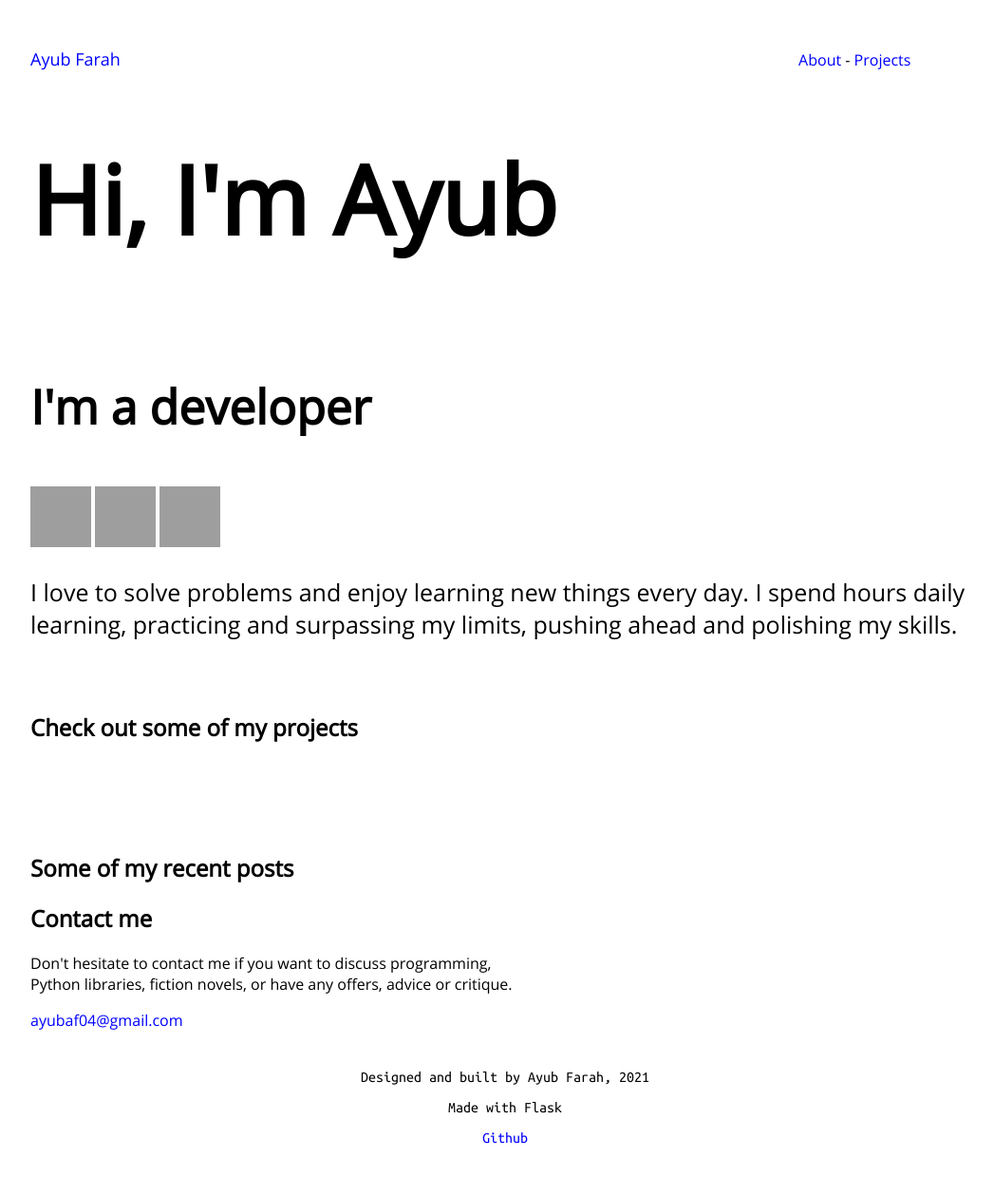
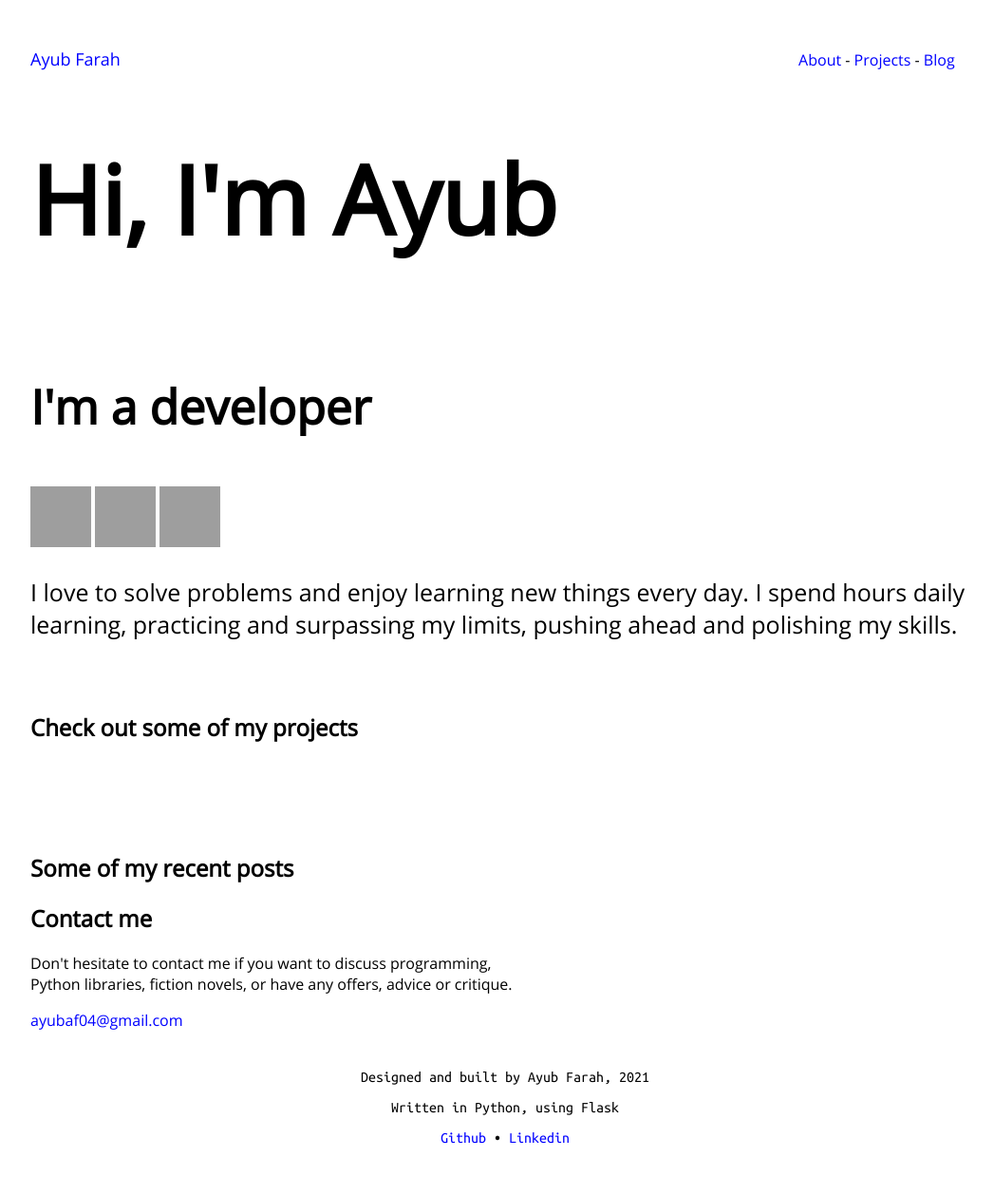
Before and after one commit to ayubf/flask-portfolio, a Flask app: page / in a window 1280 px wide. Shown: the whole page at 95% size, without its empty margins (108-1155 px from the left). Run offline with Flask 2, Linux system fonts and the light colour scheme; data that the repository does not hold is empty; grey boxes are pictures that could not be loaded.

Commit message:
Changed wording, added Linkedin

```diff
--- a/templates/base.j2
+++ b/templates/base.j2
@@ -13,7 +13,7 @@
 	{% block navbar %}
 	<div class='headerBar'>
 
-			<a id='nameLink' href="/">Ayub Farah</a>  <a href="/about">About </a> - <a href="/projects"> Projects</a>
+			<a id='nameLink' href="/">Ayub Farah</a>  <a href="/about">About </a> - <a href="/projects"> Projects</a> - <a href="/posts">Blog</a>
 
 	</div>
 	{% endblock %}
@@ -25,9 +25,9 @@
 	{% block footer %}
 	<div class='footerDiv'>
 		<p>Designed and built by Ayub Farah, 2021</p>
-		<p>Made with Flask</p>
+		<p>Written in Python, using Flask</p>
 		<div>
-			<a href="https://github.com/ayubf">Github</a>
+            <a href="https://github.com/ayubf">Github</a> • <a href="https://www.linkedin.com/in/ayub-farah-15b278217/">Linkedin</a>
 		</div>
 	</div>
 	{% endblock %}
```
